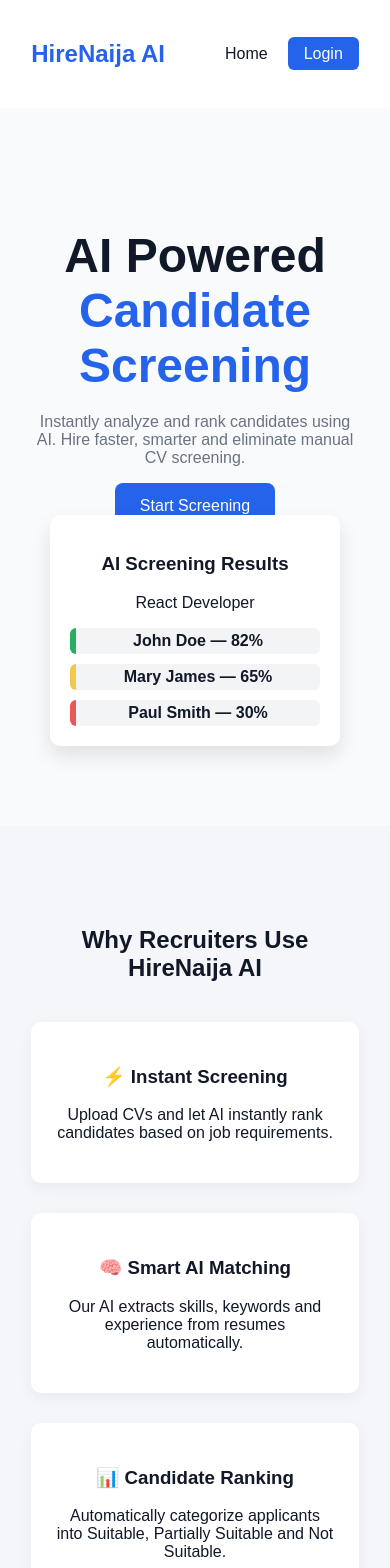
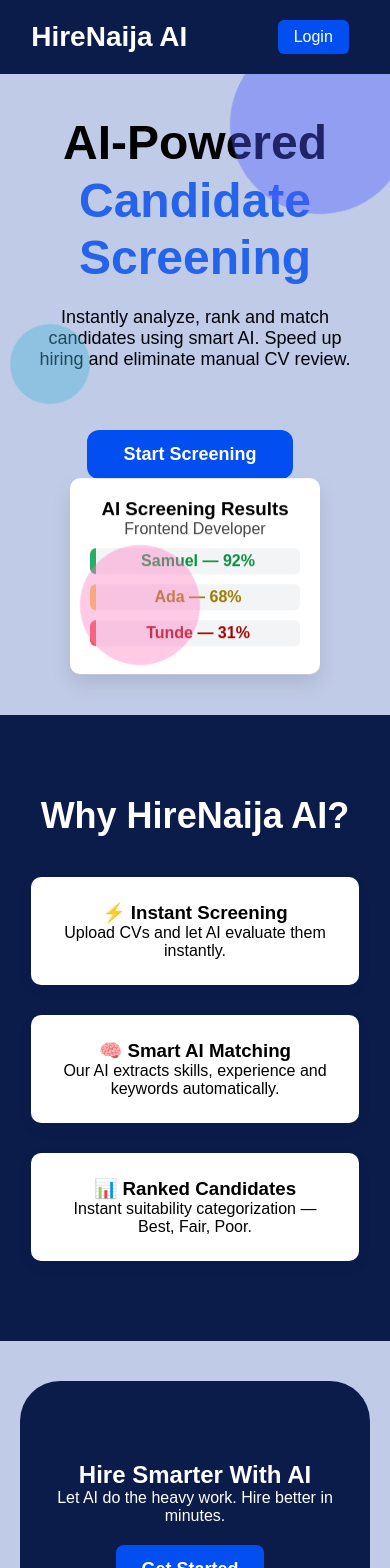
Before and after one commit to Psalmstrings/HireAI, a React (Vite) app: page / in a window 390 px wide. Shown: the top 1568 px of the page. Built offline with nearby package versions, Linux system fonts and the light colour scheme; no server answers.

Commit message:
New Update

```diff
--- /dev/null
+++ b/src/homepage.css
@@ -0,0 +1,308 @@
+/* RESET */
+* {
+  margin: 0;
+  padding: 0;
+  box-sizing: border-box;
+}
+
+body, html {
+  background: #0b1c4b;
+  font-family: "Inter", sans-serif;
+}
+
+
+/* NAVBAR */
+.nav {
+  display: flex;
+  justify-content: space-between;
+  align-items: center;
+  padding: 25px 90px;
+  background-color: #0b1c4b;
+
+}
+
+.logo {
+  font-size: 28px;
+  font-weight: 700;
+}
+
+.login-btn {
+  background: #4e5bff;
+  color: white;
+  padding: 12px 24px;
+  border-radius: 12px;
+  border: none;
+  font-size: 16px;
+  cursor: pointer;
+  transition: 0.3s;
+}
+
+.login-btn:hover {
+  transform: scale(1.05);
+}
+
+
+/* HERO SECTION */
+.hero {
+  display: flex;
+  align-items: center;
+  justify-content: space-between;
+  padding: 60px 90px;
+  position: relative;
+  overflow: hidden;
+  background-color: #c0cbe7 ;
+}
+
+.hero-text {
+  width: 48%;
+}
+
+.hero-title {
+  font-size: 60px;
+  font-weight: 800;
+  line-height: 1.2;
+  animation: fadeUp 1s ease forwards;
+  opacity: 0;
+}
+
+.hero-title span {
+  color: #4e5bff;
+}
+
+.hero-sub {
+  margin-top: 18px;
+  font-size: 18px;
+  opacity: 0;
+  color: #000000;
+  animation: fadeUp 1s ease .3s forwards;
+}
+
+.hero-cta {
+  margin-top: 30px;
+  padding: 14px 36px;
+  background: #034ef1;
+  color: white;
+  font-size: 18px;
+  font-weight: 600;
+  border-radius: 12px;
+  border: none;
+  cursor: pointer;
+  opacity: 0;
+  animation: fadeUp 1s ease .6s forwards;
+}
+
+.hero-mock {
+  width: 45%;
+  display: flex;
+  justify-content: center;
+}
+
+.mock-card {
+  width: 320px;
+  padding: 25px;
+  background: rgba(255,255,255,.6);
+  backdrop-filter: blur(14px);
+  border-radius: 20px;
+  box-shadow: 0 20px 40px rgba(0,0,0,0.1);
+  animation: float 3s ease-in-out infinite;
+}
+
+.role {
+  margin-bottom: 10px;
+  color: #444;
+}
+
+.score {
+  padding: 12px;
+  margin-bottom: 8px;
+  border-radius: 12px;
+  font-weight: 600;
+}
+
+.green { background: #dbffe6; color: #0b8f40; }
+.yellow { background: #fff8ce; color: #9a7a00; }
+.red { background: #ffe2e2; color: #a50000; }
+
+/* FLOATING SHAPES */
+.shape {
+  position: absolute;
+  border-radius: 50%;
+  opacity: 0.4;
+  animation: rotate 10s linear infinite;
+}
+
+.shape1 {
+  width: 180px;
+  height: 180px;
+  background: #4e5bff;
+  top: -40px;
+  right: -20px;
+}
+
+.shape2 {
+  width: 120px;
+  height: 120px;
+  background: #ff7bc0;
+  bottom: 50px;
+  left: 80px;
+}
+
+.shape3 {
+  width: 80px;
+  height: 80px;
+  background: #46b3d4;
+  top: 250px;
+  right: 300px;
+}
+
+/* FEATURES */
+.features {
+  text-align: center;
+  padding: 100px 90px;
+  background-color: #0b1c4b;
+}
+
+.features h2{
+    font-size: 36px;
+    font-weight: 700;
+    color: white;
+}
+
+.feature-grid {
+  margin-top: 50px;
+  display: grid;
+  grid-template-columns: repeat(3, 1fr);
+  gap: 25px;
+}
+
+.feature-card {
+  padding: 30px;
+  background: white;
+  border-radius: 20px;
+  box-shadow: 0 10px 25px rgba(0,0,0,0.1);
+  transition: 0.3s;
+}
+
+.feature-card:hover {
+  transform: translateY(-6px);
+}
+
+
+/* CTA */
+.cta {
+  background-color: #d4dfff;
+  color: white;
+  padding: 90px;
+  text-align: center;
+  border-radius: 40px;
+  margin: 100px 90px;
+}
+
+.cta-btn {
+  margin-top: 20px;
+  padding: 14px 34px;
+  border: none;
+  border-radius: 12px;
+  font-weight: 700;
+  background: #fff;
+  color: #4e5bff;
+}
+
+
+/* FOOTER */
+.footer {
+  text-align: center;
+  padding: 40px;
+  color: #777;
+}
+
+
+/* LOGIN MODAL */
+.login-modal {
+  position: fixed;
+  top: 0;
+  left: 0;
+  width: 100%;
+  height: 100%;
+  background: rgba(0,0,0,.45);
+  display: flex;
+  justify-content: center;
+  align-items: center;
+}
+
+.login-box {
+  width: 350px;
+  padding: 30px;
+  background: white;
+  border-radius: 16px;
+  animation: fadeUp .4s ease;
+}
+
+.login-box input {
+  width: 100%;
+  padding: 12px;
+  margin-top: 12px;
+  border-radius: 8px;
+  border: 1px solid #ccc;
+}
+
+.login-submit {
+  width: 100%;
+  padding: 12px;
+  margin-top: 18px;
+  background: #4e5bff;
+  color: white;
+  border: none;
+  font-size: 16px;
+  border-radius: 10px;
+}
+
+.close-btn {
+  margin-top: 20px;
+  text-align: center;
+  cursor: pointer;
+  color: #444;
+}
+
+
+/* ANIMATIONS */
+@keyframes rotate {
+  100% { transform: rotate(360deg); }
+}
+
+@keyframes fadeUp {
+  to { opacity: 1; transform: translateY(0); }
+}
+
+@keyframes float {
+  0%,100% { transform: translateY(0); }
+  50% { transform: translateY(-12px); }
+}
+
+
+/* RESPONSIVE */
+@media (max-width: 900px) {
+
+  .nav {
+    padding: 25px;
+  }
+
+  .hero {
+    flex-direction: column;
+    text-align: center;
+    padding: 40px 25px;
+  }
+
+  .hero-text, .hero-mock {
+    width: 100%;
+  }
+
+  .feature-grid {
+    grid-template-columns: 1fr;
+  }
+
+  .cta {
+    margin: 40px 20px;
+    padding: 60px 20px;
+  }
+}
--- a/src/pages/Homepage.jsx
+++ b/src/pages/Homepage.jsx
@@ -1,139 +1,125 @@
-import { Link } from "react-router-dom";
-import "../styles.css";
+import { useState } from "react";
+import "../homepage.css";
+import Login from "./Login";
 
-export default function Homepage() {
+export default function LandingPage() {
+  const [showLogin, setShowLogin] = useState(false);
+
   return (
-    <div className="home">
+    <div className="landing">
 
       {/* NAVBAR */}
       <nav className="nav">
         <h2 className="logo">HireNaija AI</h2>
 
         <div className="nav-links">
-          <Link to="/" className="home">Home</Link>
-          <Link to="/login" className="login-btn">Login</Link>
+          <button className="login-btn" onClick={() => setShowLogin(true)}>
+            Login
+          </button>
         </div>
       </nav>
 
 
       {/* HERO SECTION */}
-      <section className="hero-section">
+      <section className="hero">
 
+        {/* Left text */}
         <div className="hero-text">
-          <h1>
-            AI Powered <span>Candidate Screening</span>
+          <h1 className="hero-title">
+            AI-Powered
+            <span> Candidate Screening</span>
           </h1>
 
-          <p>
-            Instantly analyze and rank candidates using AI.
-            Hire faster, smarter and eliminate manual CV screening.
+          <p className="hero-sub">
+            Instantly analyze, rank and match candidates using smart AI.
+            Speed up hiring and eliminate manual CV review.
           </p>
 
-          <Link to="/login" className="hero-btn">
+          <button className="hero-cta" onClick={() => setShowLogin(true)}>
             Start Screening
-          </Link>
+          </button>
         </div>
 
-        <div className="hero-image">
+
+        {/* Right mock card */}
+        <div className="hero-mock">
           <div className="mock-card">
             <h3>AI Screening Results</h3>
-            <p>React Developer</p>
+            <p className="role">Frontend Developer</p>
 
-            <div className="score green">John Doe — 82%</div>
-            <div className="score yellow">Mary James — 65%</div>
-            <div className="score red">Paul Smith — 30%</div>
+            <div className="score green">Samuel — 92%</div>
+            <div className="score yellow">Ada — 68%</div>
+            <div className="score red">Tunde — 31%</div>
           </div>
         </div>
 
+        {/* Floating background shapes */}
+        <div className="shape shape1"></div>
+        <div className="shape shape2"></div>
+        <div className="shape shape3"></div>
       </section>
 
 
-      {/* FEATURES */}
+      {/* FEATURES SECTION */}
       <section className="features">
-
-        <h2>Why Recruiters Use HireNaija AI</h2>
+        <h2>Why HireNaija AI?</h2>
 
         <div className="feature-grid">
 
           <div className="feature-card">
             <h3>⚡ Instant Screening</h3>
-            <p>
-              Upload CVs and let AI instantly rank candidates based on job requirements.
-            </p>
+            <p>Upload CVs and let AI evaluate them instantly.</p>
           </div>
 
           <div className="feature-card">
             <h3>🧠 Smart AI Matching</h3>
-            <p>
-              Our AI extracts skills, keywords and experience from resumes automatically.
-            </p>
+            <p>Our AI extracts skills, experience and keywords automatically.</p>
           </div>
 
           <div className="feature-card">
-            <h3>📊 Candidate Ranking</h3>
-            <p>
-              Automatically categorize applicants into Suitable, Partially Suitable and Not Suitable.
-            </p>
+            <h3>📊 Ranked Candidates</h3>
+            <p>Instant suitability categorization — Best, Fair, Poor.</p>
           </div>
 
         </div>
-
-      </section>
-
-
-      {/* HOW IT WORKS */}
-
-      <section className="how">
-
-        <h2>How It Works</h2>
-
-        <div className="steps">
-
-          <div className="step">
-            <span>1</span>
-            <h3>Upload Job Description</h3>
-            <p>Paste your job requirements.</p>
-          </div>
-
-          <div className="step">
-            <span>2</span>
-            <h3>Upload CVs</h3>
-            <p>Add up to 5 resumes for screening.</p>
-          </div>
-
-          <div className="step">
-            <span>3</span>
-            <h3>AI Screening</h3>
-            <p>Our AI analyzes and ranks candidates instantly.</p>
-          </div>
-
-        </div>
-
       </section>
 
 
       {/* CTA */}
+      <section className="cta">
+        <h2>Hire Smarter With AI</h2>
+        <p>Let AI do the heavy work. Hire better in minutes.</p>
 
-      <section className="cta">
-
-        <h2>Hire Smarter With AI</h2>
-
-        <p>
-          Stop wasting hours reviewing resumes. Let AI find the best candidates for you.
-        </p>
-
-        <Link to="/login" className="cta-btn">
+        <button className="cta-btn" onClick={() => setShowLogin(true)}>
           Get Started
-        </Link>
-
+        </button>
       </section>
 
 
       {/* FOOTER */}
+      <footer className="footer">
+        <p>© 2026 HireNaija AI</p>
+      </footer>
 
-      <footer className="footer">
-        <p>© 2026 HireNaija AI Recruiter</p>
-      </footer>
+
+      {/* LOGIN POPUP */}
+        {showLogin && (
+          <div className="login-modal">
+            <div className="login-box login-fullscreen">
+
+              {/* Close Button */}
+              <span className="close-modal" onClick={() => setShowLogin(false)}>
+                ✕
+              </span>
+
+              {/* Render your existing Login page */}
+              <Login />
+
+
+
+            </div>
+          </div>
+        )}
 
     </div>
   );
--- a/src/pages/Login.jsx
+++ b/src/pages/Login.jsx
@@ -53,7 +53,7 @@
 
       <div className="login-box">
 
-        <h2>HireNaija AI Recruiter</h2>
+        <h2>HireNaija AI</h2>
         <p className="login-sub">Recruit smarter with AI powered screening</p>
 
         <form onSubmit={handleLogin}>
@@ -83,10 +83,17 @@
 
           {error && <p className="error">{error}</p>}
 
-          <button type="submit">
+          <button type="submit" className="login-button">
             {loading ? "Signing in..." : "Login"}
           </button>
 
+          {/* <button
+            type="button"
+            className="close-btn"
+            onClick={() => navigate("/")}
+          >
+            Home
+          </button> */}
         </form>
 
       </div>
--- a/src/styles.css
+++ b/src/styles.css
@@ -1,7 +1,7 @@
 body{
 font-family:Arial;
 margin:0;
-background:#f4f6f9;
+background:#c0cbe7;
 }
 
 /* Layout */
@@ -119,91 +119,168 @@
 }
 }
 
-/* LOGIN PAGE */
+/* LOGIN PAGE BACKGROUND */
+.login-container {
+  height: 100vh;
+  width: 100%;
+  background: linear-gradient(135deg, #4e5bff 0%, #a387ff 100%);
+  display: flex;
+  justify-content: center;
+  align-items: center;
+  padding: 20px;
 
-.login-container{
-height:100vh;
-display:flex;
-align-items:center;
-justify-content:center;
-background:linear-gradient(135deg,#0f172a,#1e3a8a);
-font-family:Arial, Helvetica, sans-serif;
+  /* Soft animated glow */
+  position: relative;
+  overflow: hidden;
 }
 
-.login-box{
-width:380px;
-background:white;
-padding:40px;
-border-radius:12px;
-box-shadow:0 10px 30px rgba(0,0,0,0.2);
-text-align:center;
+/* Floating gradient shapes */
+.login-container::before,
+.login-container::after {
+  content: "";
+  position: absolute;
+  width: 320px;
+  height: 320px;
+  border-radius: 50%;
+  filter: blur(80px);
+  animation: floatShape 7s infinite ease-in-out alternate;
 }
 
-.login-box h2{
-margin-bottom:5px;
-color:#111827;
+.login-container::before {
+  background: #ff6ec7;
+  top: -80px;
+  left: -60px;
 }
 
-.login-sub{
-font-size:14px;
-color:#6b7280;
-margin-bottom:25px;
+.login-container::after {
+  background: #7ae1ff;
+  bottom: -100px;
+  right: -40px;
 }
 
-/* Inputs */
+.close-btn {
+  /* width: 20%; */
+  padding: 14px;
+  margin-top: 10px;
+  border: none;
+  border-radius: 12px;
 
-.login-box input{
-width:90%;
-padding:12px;
-margin-bottom:15px;
-border-radius:6px;
-border:1px solid #d1d5db;
-font-size:14px;
-transition:0.3s;
+  background: #c00606;
+  color: #4e5bff;
+  font-size: 18px;
+  font-weight: 700;
 }
 
-.login-box input:focus{
-border-color:#2563eb;
-outline:none;
-box-shadow:0 0 0 2px rgba(37,99,235,0.2);
+@keyframes floatShape {
+  0% { transform: translateY(0); }
+  100% { transform: translateY(50px); }
 }
 
-/* Button */
 
-.login-box button{
-width:100%;
-padding:12px;
-border:none;
-border-radius:6px;
-background:#2563eb;
-color:white;
-font-size:15px;
-font-weight:600;
-cursor:pointer;
-transition:0.3s;
+/* LOGIN BOX (GLASS EFFECT) */
+.login-box {
+  width: 380px;
+  background: rgba(255,255,255,0.15);
+  backdrop-filter: blur(18px);
+  border-radius: 20px;
+  padding: 40px 32px;
+  box-shadow: 0 25px 50px rgba(0,0,0,0.25);
+
+  text-align: center;
+  color: white;
+
+  animation: fadeIn 1s ease forwards, slideUp .8s ease forwards;
+  transform: translateY(30px);
+  opacity: 0;
 }
 
-.login-box button:hover{
-background:#1d4ed8;
+@keyframes fadeIn {
+  to { opacity: 1; }
 }
 
-/* Error */
-
-.error{
-color:#ef4444;
-font-size:13px;
-margin-bottom:10px;
+@keyframes slideUp {
+  to { transform: translateY(0); }
 }
 
-/* Mobile */
-
-@media(max-width:500px){
-
-.login-box{
-width:90%;
-padding:30px;
+/* TITLE */
+.login-box h2 {
+  font-size: 30px;
+  font-weight: 800;
 }
 
+.login-sub {
+  margin-bottom: 30px;
+  font-size: 15px;
+  opacity: 0.85;
+}
+
+
+/* INPUT FIELDS */
+.login-box input {
+  width: 100%;
+  padding: 14px 15px;
+  margin: 12px 0;
+  border-radius: 12px;
+  border: none;
+  font-size: 16px;
+
+  background: rgba(255,255,255,0.85);
+  outline: none;
+  transition: 0.25s ease;
+}
+
+.login-box input:focus {
+  background: white;
+  transform: scale(1.03);
+  box-shadow: 0 0 10px rgba(255,255,255,0.8);
+}
+
+
+/* LOGIN BUTTON */
+.login-button {
+  width: 100%;
+  padding: 14px;
+  margin-top: 10px;
+  border: none;
+  border-radius: 12px;
+
+  background: #ffffff;
+  color: #034ef1;
+  font-size: 18px;
+  font-weight: 700;
+
+  cursor: pointer;
+  transition: 0.3s;
+}
+
+.login-box button:hover {
+  background: #e7e5ff;
+  transform: translateY(-3px);
+  box-shadow: 0 10px 18px rgba(0,0,0,0.2);
+}
+
+
+/* ERROR MESSAGE */
+.error {
+  color: #ffdddd;
+  background: rgba(255,0,0,0.2);
+  padding: 8px 12px;
+  margin-top: 5px;
+  border-radius: 8px;
+  font-size: 14px;
+}
+
+
+/* MOBILE RESPONSIVE */
+@media (max-width: 450px) {
+  .login-box {
+    width: 100%;
+    padding: 32px 24px;
+  }
+
+  .login-box h2 {
+    font-size: 26px;
+  }
 }
 
 /* NAVBAR */
@@ -213,12 +290,12 @@
 justify-content:space-between;
 align-items:center;
 padding:20px 8%;
-background:white;
+/* background:white; */
 box-shadow:0 2px 10px rgba(0,0,0,0.05);
 }
 
 .logo{
-color:#2563eb;
+color:#fff;
 }
 
 .nav-links a{
@@ -232,7 +309,7 @@
 }
 
 .login-btn{
-background:#2563eb;
+background:#034ef1;
 color:white;
 padding:8px 16px;
 border-radius:6px;
@@ -263,7 +340,7 @@
 }
 
 .hero-text p{
-color:#6b7280;
+color:#000307;
 margin-bottom:30px;
 }
 
@@ -346,18 +423,19 @@
 .cta{
 padding:80px 8%;
 text-align:center;
-background:#2563eb;
+background:#0b1c4b;
 color:white;
 }
 
 .cta-btn{
-background:white;
-color:#2563eb;
+background:#034ef1;
+color:#fff;
 padding:14px 25px;
 border-radius:8px;
 text-decoration:none;
 display:inline-block;
 margin-top:20px;
+font-size: large;
 }
 
 
```
